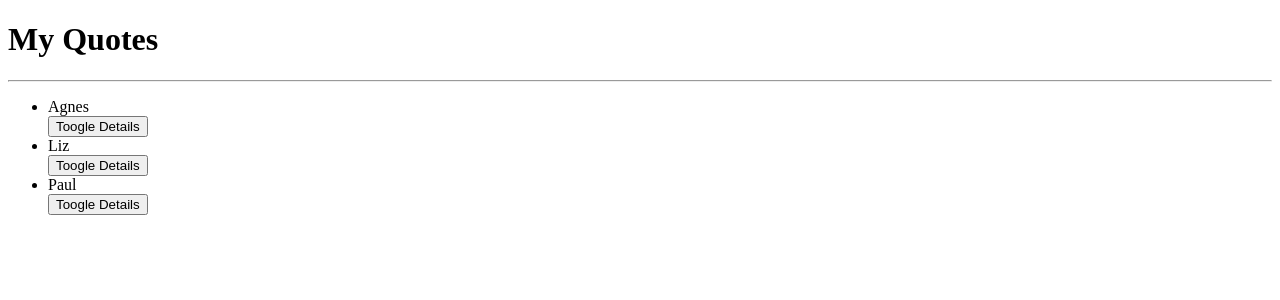
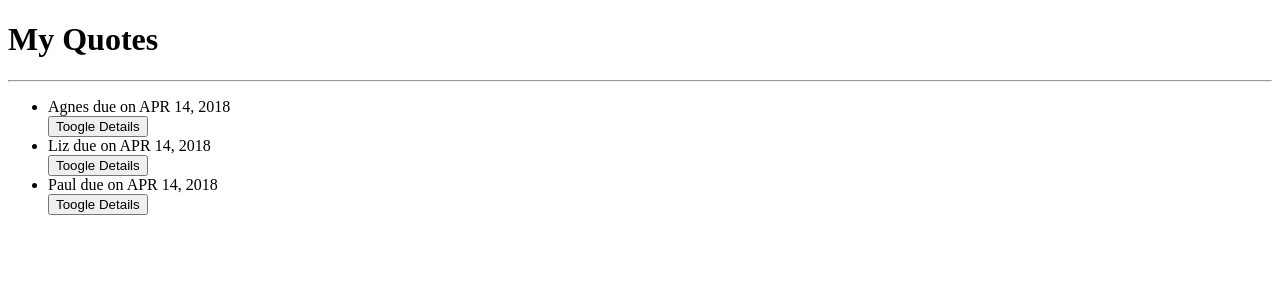
Before and after one commit to kavata9/Collection, an Angular app: page / in a window 1280 px wide. Shown: the top 300 px of the page. Built offline with nearby package versions, Linux system fonts and the light colour scheme.

Commit message:
introduce pipe to show when a quote was created

```diff
--- a/src/app/app.component.ts
+++ b/src/app/app.component.ts
@@ -6,8 +6,8 @@ import {Quote} from './quote'
 })
 export class AppComponent {
   quotes =  [
-    new Quote(1,'Agnes','fly like a butterfly sting like a bee'),
-    new Quote(2,'Liz','be yourself'),
-    new Quote(3, 'Paul','Get a smile'),
+    // new Quote(1,'Agnes','fly like a butterfly sting like a bee'),
+    // new Quote(2,'Liz','be yourself'),
+    // new Quote(3, 'Paul','Get a smile'),
   ]
 }
--- /dev/null
+++ b/src/app/date-count.pipe.ts
@@ -0,0 +1,24 @@
+import { Pipe, PipeTransform } from '@angular/core';
+
+@Pipe({
+  name: 'dateCount'
+})
+export class DateCountPipe implements PipeTransform {
+
+  transform(value: any): number {
+    let today:Date = new Date(); //get current date and time
+    let todayWithNoTime:any = new Date(today.getFullYear(),today.getMonth(),today.getDate())
+    var dateDifference =Math.abs(value-todayWithNoTime )// returns value in milliseconds
+    const secondsInADay= 86400; //60 seconds*60 minutes in an hour *24 hours
+
+    var dateDifferenceSeconds=dateDifference*0.001; //converts to seconds
+
+    var dateCounter = dateDifferenceSeconds/secondsInADay;
+
+    if (dateCounter >= 1){
+        return dateCounter;
+    }else{
+        return 0;
+    }
+  }
+}
--- a/src/app/quote-details/quote-details.component.html
+++ b/src/app/quote-details/quote-details.component.html
@@ -1,2 +1,3 @@
 <p>{{quote.description}}</p>
+<p>This quote will be completed in {{quote.completeDate|dateCount}}  days</p>
 <button (click) = 'quoteComplete(true)'> Complete </button>
--- a/src/app/quote.ts
+++ b/src/app/quote.ts
@@ -1,7 +1,7 @@
 export class Quote {
     public showDescription:boolean;
 
-    constructor(public id:number, public name:string, public description:string,){
+    constructor(public id:number, public name:string, public description:string,public completeDate:Date){
         this.showDescription = false
     }
 }
--- a/src/app/quote/quote.component.html
+++ b/src/app/quote/quote.component.html
@@ -3,7 +3,8 @@
 
 <ul>
     <div *ngFor='let quote of quotes;let i =index'>
-        <li >{{quote.name}}</li>
+        <li  id="{{i}}" appStrikethrough>{{quote.name}} due on {{quote.completeDate|date|uppercase}}</li>
+        <!-- <li >{{quote.name}}</li>  -->
         <button (click) ='toogleDetails(i)'>Toogle Details</button>
         <app-quote-details *ngIf="quote.showDescription" [quote]='quote' (isComplete)= 'completeQuote($event,i)'></app-quote-details>
     </div>
--- a/src/app/quote/quote.component.ts
+++ b/src/app/quote/quote.component.ts
@@ -8,9 +8,9 @@ import {Quote} from '../quote'
 export class QuoteComponent implements OnInit {
 
   quotes = [
-    new Quote(1,'Agnes','fly like a butterfly sting like a bee'),
-    new Quote(2,'Liz','be yourself'),
-    new Quote(3, 'Paul','Get a smile'),
+    new Quote(1,'Agnes','fly like a butterfly sting like a bee',new Date(2018,3,14) ),
+    new Quote(2,'Liz','be yourself',new Date(2018,3,14) ),
+    new Quote(3, 'Paul','Get a smile',new Date(2018,3,14) ),
   ]
 
   completeQuote(isComplete,index){
```
Also changed, not shown: src/app/app.module.ts (+5 -4 lines), 1 other file (tests, documents, lock files or other folders).
